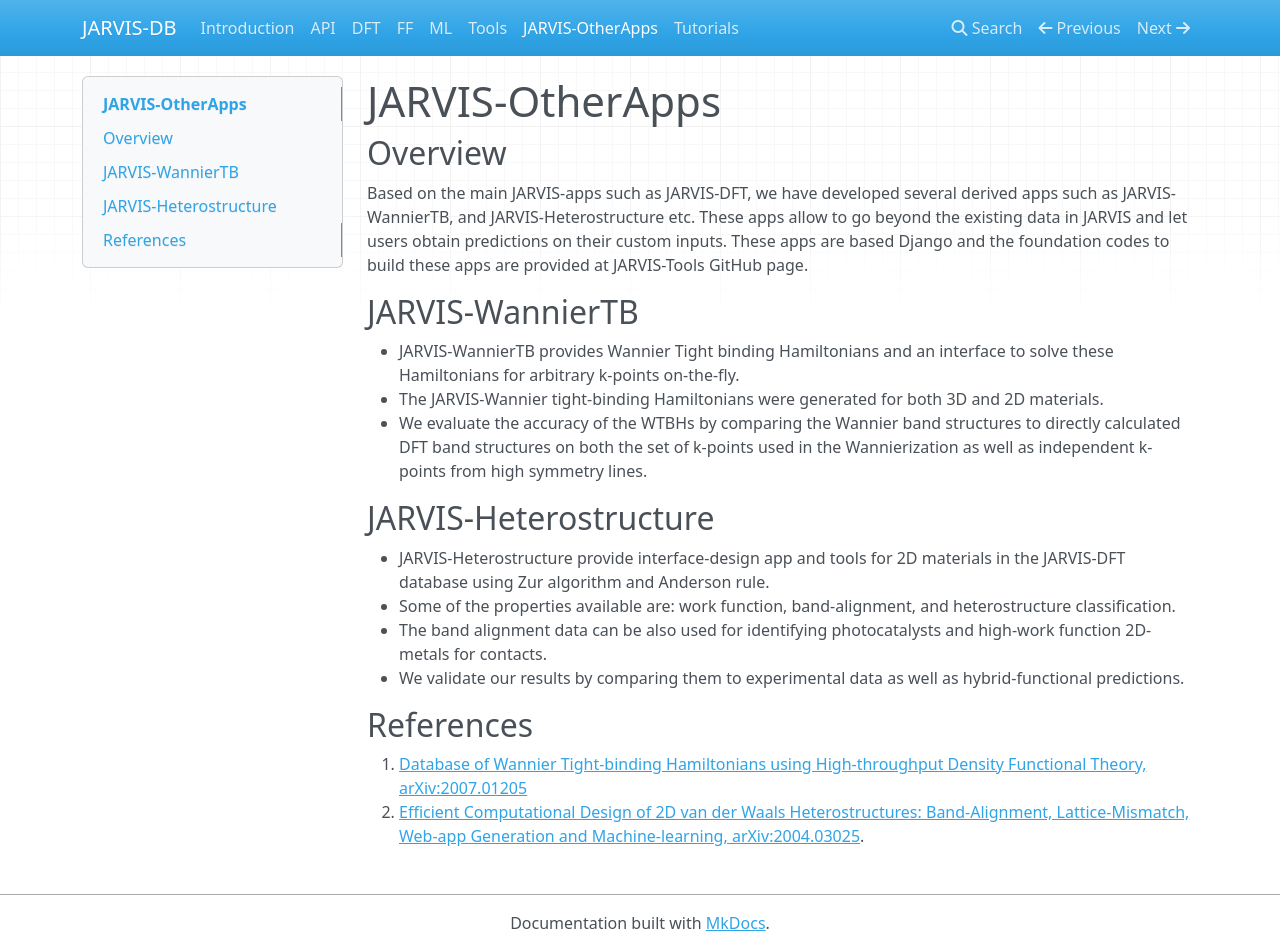
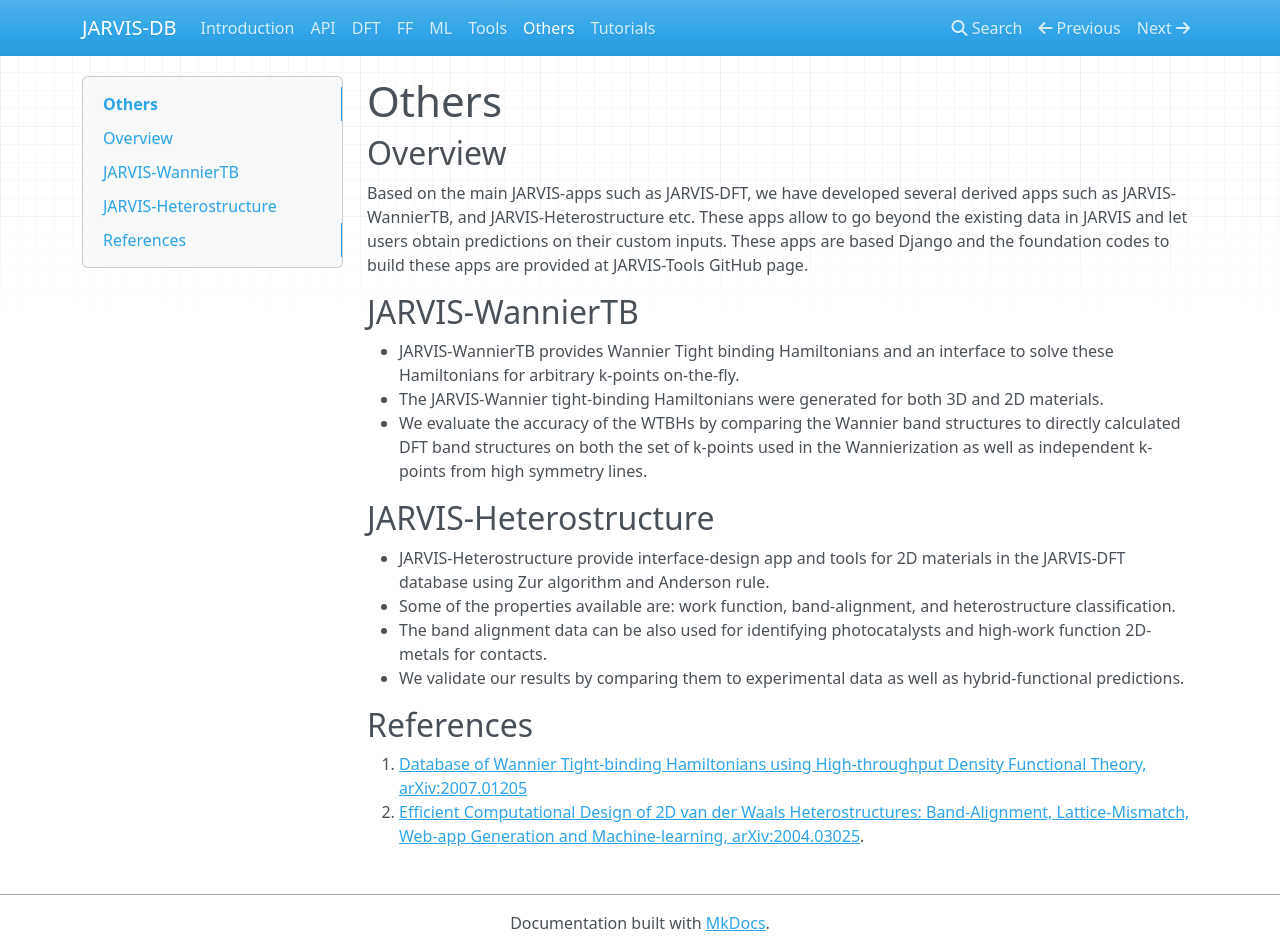
Before and after one commit to JARVIS-Materials-Design/dbdocs, an MkDocs documentation site: the page built from docs/thederivedapps.md, in a window 1280 px wide and 951 px high. Built offline with MkDocs 1.6.1, drawn with Linux system fonts in a browser that asks for light colours; nearby versions of some CDN libraries.

Commit message:
Add extra pages.

```diff
--- a/docs/tjarvisderivedapps.md
+++ b/docs/thederivedapps.md
@@ -1,4 +1,4 @@
-# JARVIS-OtherApps
+# Others
 
 ## Overview
 
```
